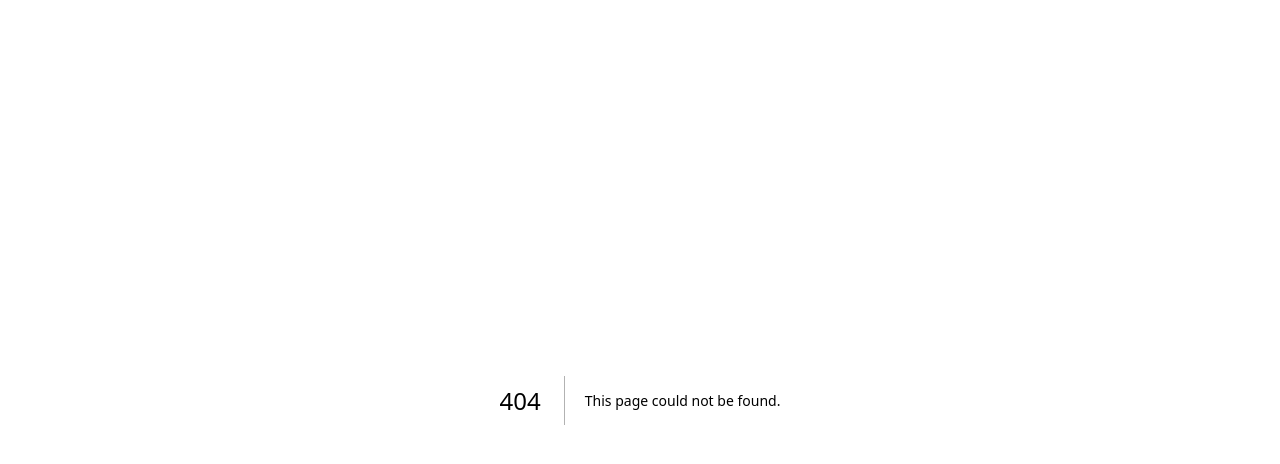
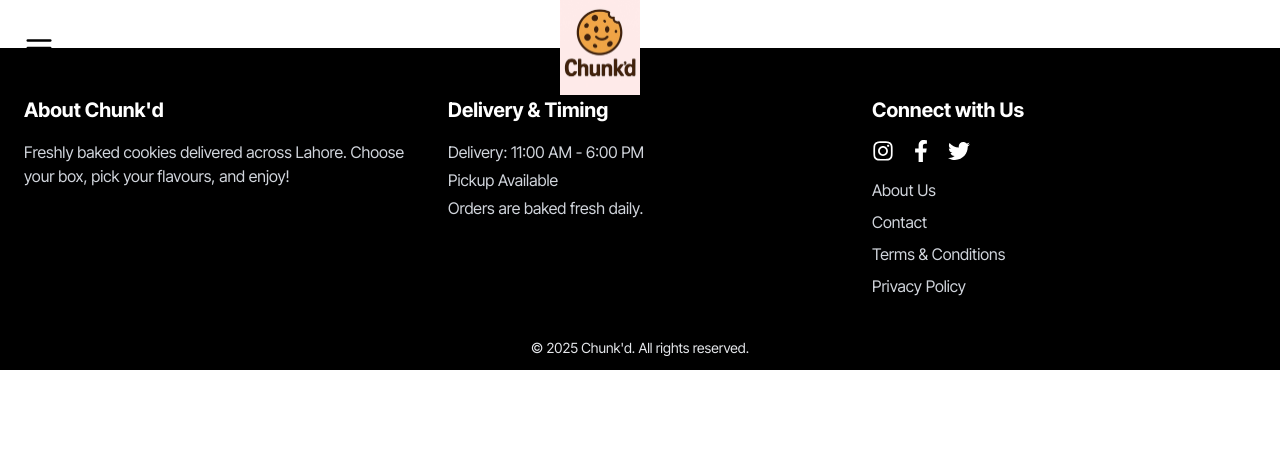
Before and after one commit to mussadiqkhan6886/chunkd, a Next.js app: page /build-box in a window 1280 px wide. Before the commit this address had no page. Shown: the top 464 px of the page. Built offline with nearby package versions, Linux system fonts and the light colour scheme.

Commit message:
build box

```diff
--- /dev/null
+++ b/app/(main)/build-box/page.tsx
@@ -0,0 +1,11 @@
+import React from 'react'
+
+const page = () => {
+  return (
+    <div>
+
+    </div>
+  )
+}
+
+export default page
--- a/app/(main)/menu/page.tsx
+++ b/app/(main)/menu/page.tsx
@@ -96,15 +96,14 @@
       </div>
     </div>
   ) : (
-    <Link
-        href={"/"}
+    <div
       key={cookie.id}
       className="flex flex-col  justify-between border border-soft relative"
     >
       {/* Image Placeholder */}
-      <div className="bg-soft/50 h-[400px] flex items-center justify-center text-gray-400 font-bold">
+      <Link href={"/"} className="bg-soft/50 h-[400px] flex items-center justify-center text-gray-400 font-bold">
         Image
-      </div>
+      </Link>
 
       {/* Hot Seller Badge */}
       {cookie.hotSeller && (
@@ -128,7 +127,7 @@
         </div>
 
       </div>
-    </Link>
+    </div>
   );
 })}
 
```
